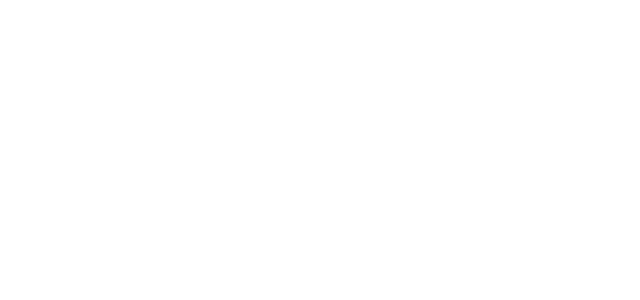
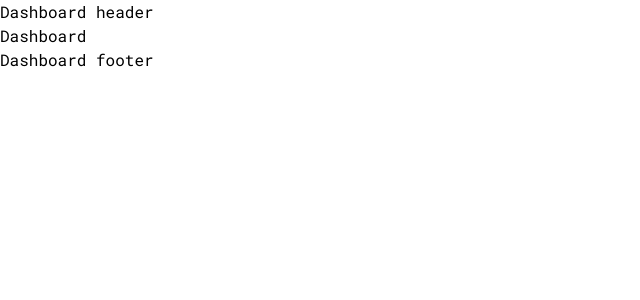
Before and after one commit to VentsiGeorgiev/tech-notes, a React (Create React App) app in the folder client/: page /dashboard in a window 1280 px wide. Before the commit this address had no page. Shown: the top 300 px of the page, without its empty margins (0-640 px from the left). Built offline with nearby package versions, Linux system fonts and the light colour scheme.

Commit message:
Add dashboard layout

```diff
--- a/client/src/App.js
+++ b/client/src/App.js
@@ -1,11 +1,19 @@
 import { Routes, Route } from 'react-router-dom';
-import { Home, Login } from './component/pages';
+import { Home, Login, Dashboard } from './component/pages';
+import { DashLayout } from './component/shared';
 
 function App() {
     return (
         <Routes>
             <Route path="/" element={<Home />} />
             <Route path="/login" element={<Login />} />
+
+            <Route path="dashboard" element={<DashLayout />}>
+
+                <Route index element={<Dashboard />} />
+
+            </Route>{/* End Dashboard */}
+
         </Routes>
     );
 }
--- /dev/null
+++ b/client/src/component/pages/Dashboard/Dashboard.js
@@ -0,0 +1,7 @@
+function Dashboard() {
+    return (
+        <div>Dashboard</div>
+    );
+}
+
+export default Dashboard;
--- a/client/src/component/pages/Login/Login.js
+++ b/client/src/component/pages/Login/Login.js
@@ -1,5 +1,6 @@
 import { useState } from 'react';
 import { useDispatch } from 'react-redux';
+import { useNavigate } from 'react-router';
 import { useLoginMutation } from '../../../app/services/auth';
 import { setCredentials } from '../../../features/auth/authSlice';
 import { Header } from '../../shared';
@@ -10,6 +11,7 @@ function Login() {
     const [password, setPassword] = useState('');
 
     const dispatch = useDispatch();
+    const navigate = useNavigate();
     const [login, { isLoading }] = useLoginMutation();
 
 
@@ -17,10 +19,12 @@ function Login() {
         e.preventDefault();
 
         try {
+
             const { accessToken } = await login({ username, password }).unwrap();
             console.log('accessToken');
             console.log(accessToken);
             dispatch(setCredentials({ accessToken }));
+            navigate('/dashboard');
 
         } catch (error) {
             console.log('error');
--- a/client/src/component/pages/index.js
+++ b/client/src/component/pages/index.js
@@ -1,6 +1,8 @@
 import Home from './Home/Home';
 import Login from './Login/Login';
+import Dashboard from './Dashboard/Dashboard';
 export {
     Home,
     Login,
+    Dashboard,
 };
--- /dev/null
+++ b/client/src/component/shared/DashLayout/DashLayout.js
@@ -0,0 +1,12 @@
+import { Outlet } from 'react-router';
+
+const DashLayout = () => {
+    return (
+        <>
+            <p>Dashboard header</p>
+            <Outlet />
+            <p>Dashboard footer</p>
+        </>
+    );
+};
+export default DashLayout;
--- a/client/src/component/shared/index.js
+++ b/client/src/component/shared/index.js
@@ -1,4 +1,6 @@
 import Header from './Header/Header';
+import DashLayout from './DashLayout/DashLayout';
 export {
     Header,
+    DashLayout,
 };
```
Lines whose indentation alone changed are shown as unchanged.
